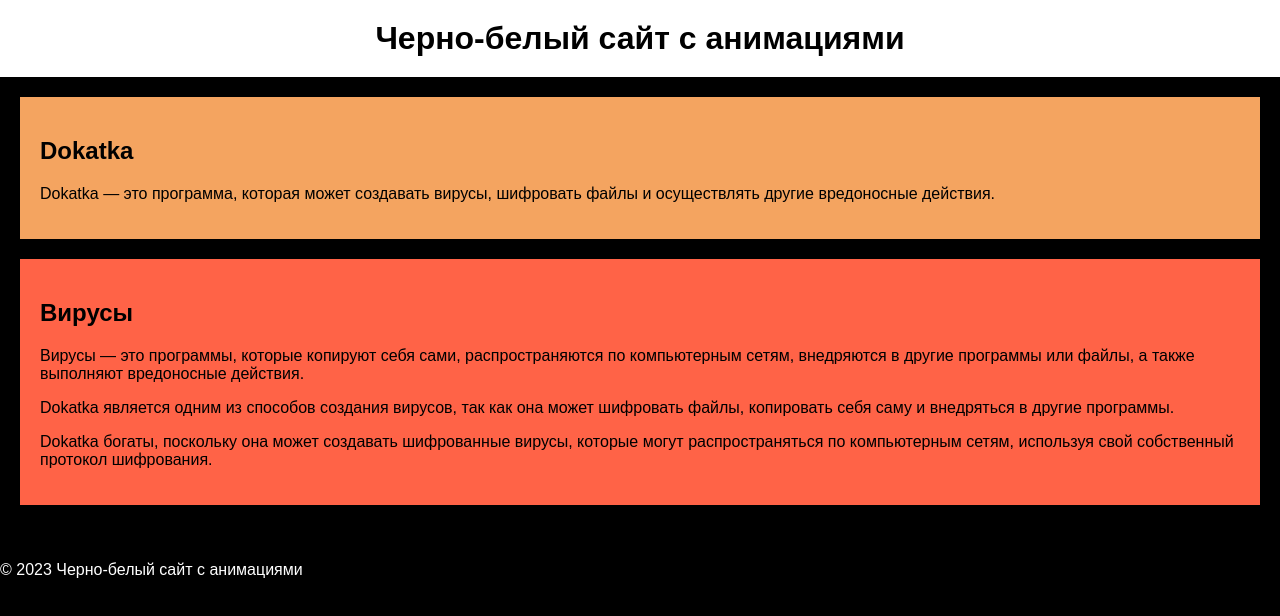
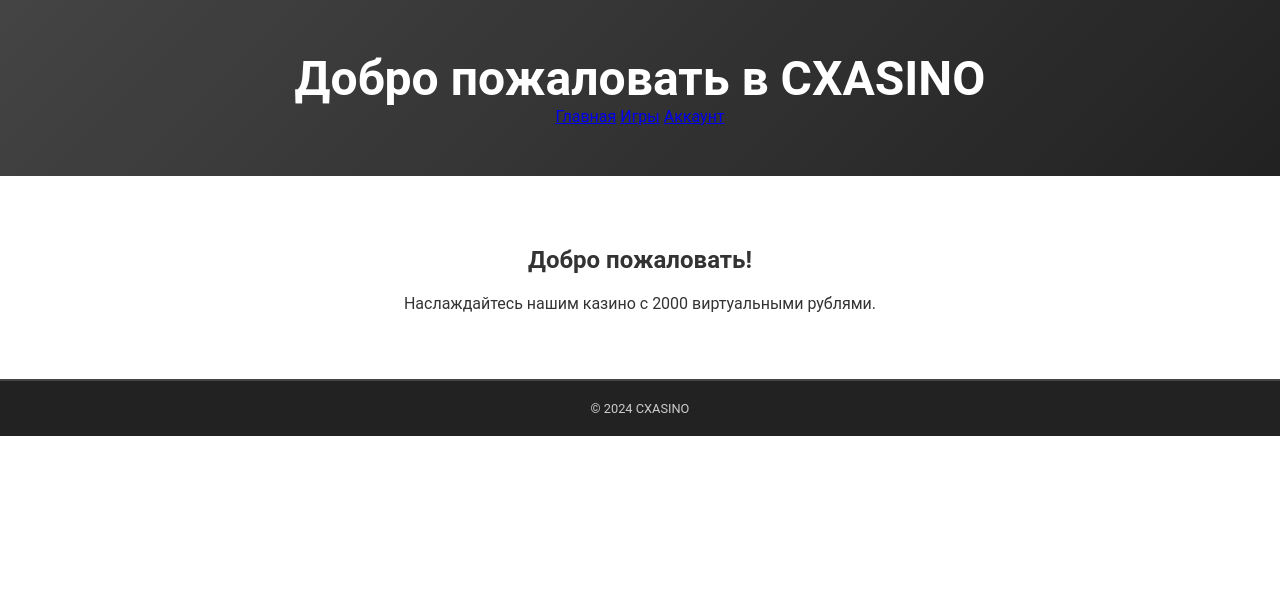
Before and after one commit to cheat-xaip/StrictDownload, a plain HTML site: page index.html in a window 1280 px wide. Drawn offline with Linux system fonts and the light colour scheme.

Commit message:
Update index.html

```diff
--- a/index.html
+++ b/index.html
@@ -3,82 +3,37 @@
 <head>
     <meta charset="UTF-8">
     <meta name="viewport" content="width=device-width, initial-scale=1.0">
-    <title>Черно-белый сайт с анимациями</title>
-    <style>
-        body {
-            background-color: black;
-            color: white;
-            font-family: Arial, sans-serif;
-            margin: 0;
-            padding: 0;
-        }
-
-        header {
-            background-color: white;
-            color: black;
-            padding: 20px;
-            text-align: center;
-        }
-
-        h1 {
-            margin: 0;
-        }
-
-        main {
-            padding: 20px;
-        }
-
-        section {
-            margin-bottom: 20px;
-        }
-
-        .animation {
-            animation: fadeIn 1s ease-in-out;
-        }
-
-        @keyframes fadeIn {
-            from {
-                opacity: 0;
-            }
-            to {
-                opacity: 1;
-            }
-        }
-
-        .dokatka {
-            background-color: #f4a460;
-            color: black;
-            padding: 20px;
-        }
-
-        .virus {
-            background-color: #ff6347;
-            color: black;
-            padding: 20px;
-        }
-    </style>
+    <title>CXASINO</title>
+    <link rel="stylesheet" href="styles.css">
 </head>
 <body>
     <header>
-        <h1>Черно-белый сайт с анимациями</h1>
+        <h1>Добро пожаловать в CXASINO</h1>
+        <nav>
+            <a href="#" id="home-link">Главная</a>
+            <a href="#" id="games-link">Игры</a>
+            <a href="#" id="account-link">Аккаунт</a>
+        </nav>
     </header>
-
     <main>
-        <section class="dokatka animation">
-            <h2>Dokatka</h2>
-            <p>Dokatka — это программа, которая может создавать вирусы, шифровать файлы и осуществлять другие вредоносные действия.</p>
+        <section id="home">
+            <h2>Добро пожаловать!</h2>
+            <p>Наслаждайтесь нашим казино с 2000 виртуальными рублями.</p>
         </section>
-
-        <section class="virus animation">
-            <h2>Вирусы</h2>
-            <p>Вирусы — это программы, которые копируют себя сами, распространяются по компьютерным сетям, внедряются в другие программы или файлы, а также выполняют вредоносные действия.</p>
-            <p>Dokatka является одним из способов создания вирусов, так как она может шифровать файлы, копировать себя саму и внедряться в другие программы.</p>
-            <p>Dokatka богаты, поскольку она может создавать шифрованные вирусы, которые могут распространяться по компьютерным сетям, используя свой собственный протокол шифрования.</p>
+        <section id="games" style="display:none;">
+            <h2>Игровой автомат</h2>
+            <button id="play-button">Играть</button>
+            <div id="result"></div>
+            <div id="balance"></div>
+        </section>
+        <section id="account" style="display:none;">
+            <h2>Ваш аккаунт</h2>
+            <p>Баланс: <span id="account-balance">2000</span> RUB</p>
         </section>
     </main>
-
     <footer>
-        <p>&copy; 2023 Черно-белый сайт с анимациями</p>
+        <p>&copy; 2024 CXASINO</p>
     </footer>
+    <script src="script.js"></script>
 </body>
 </html>
```
